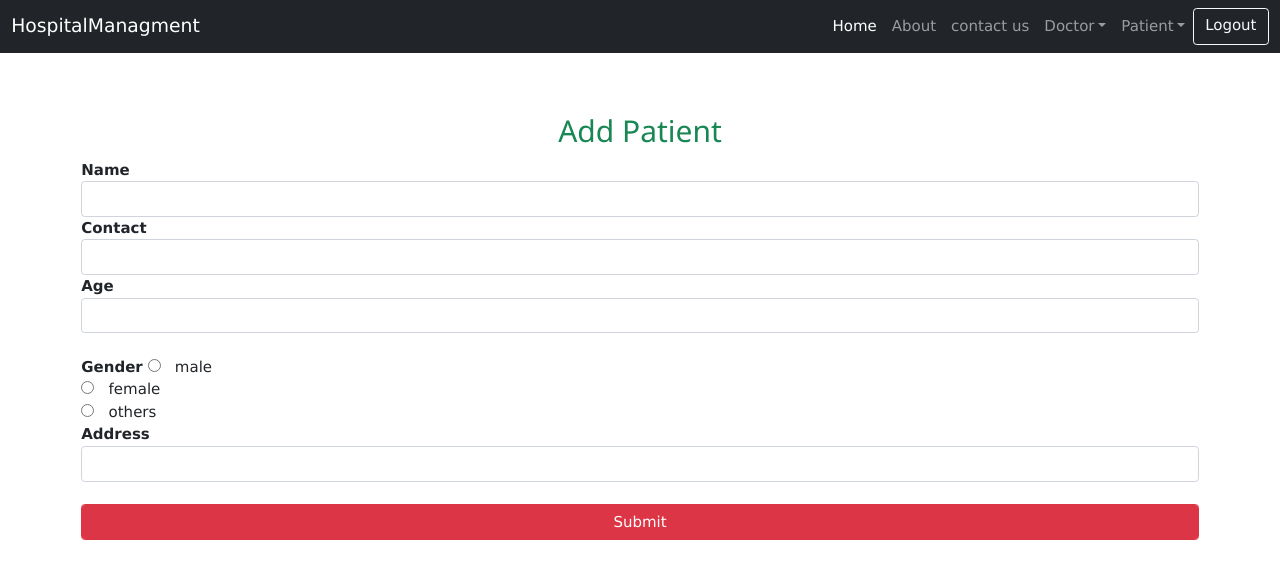
After one commit to ibibeklamichhane/Hospitalmanagement, a Django app: page /add_patient/ in a window 1280 px wide. The commit adds this page. Shown: the top 579 px of the page. Run offline with Django 3.2, Linux system fonts and the light colour scheme; a user stored in the database is signed in; some libraries are stand-ins or nearby versions.

Commit message:
completed patient feature

```diff
--- /dev/null
+++ b/hospitalmanagement/hospital/templates/hospital/add_patient.html
@@ -0,0 +1,56 @@
+{% extends 'hospital/base.html' %}
+{% load static %}
+
+{% block content %}
+
+
+
+
+<div class="container" style="margin-top: 60px;">
+<h2 class="text-center text-success font-weight-bold">Add Patient</h2>
+<form method="POST">
+	{% csrf_token %}
+	<label><b>Name</b></label>
+	<input type = text name="name" class="form-control" required>
+	<label><b>Contact</b></label>
+	<input type="text" name="contact" class="form-control" required>
+	<label><b>Age</b></label>
+	<input type="text" name="age" class="form-control" required>
+	<br>
+    <label><b>Gender</b></label>
+
+
+
+	<input type="radio" id="male" name="gender" value="male">
+  	<label for="male">male</label><br>
+	<input type="radio" id="female" name="gender" value="female">
+  	<label for="female">female</label><br>
+	<input type="radio" id="others" name="gender" value="others">
+  	<label for="others">others</label><br>
+
+    <label><b>Address</b></label>
+
+	<br>
+
+	<input type="text" name="address" class="form-control" required>
+	<br>
+	<input type= submit value="Submit" class="form-control btn btn-danger">
+</form>
+</div>
+{% ifequal error "no" %}
+<script>
+	alert('Record Saved Successfully');
+	window.location=('(%url 'view_patient' %)');
+</script>
+{% endifequal %}
+
+{% ifequal error "yes" %}
+<script>
+	alert('Something went wrong , Try Again');
+
+</script>
+{%  endifequal %}
+
+
+
+{% endblock%}
--- a/hospitalmanagement/hospital/templates/hospital/navigation.html
+++ b/hospitalmanagement/hospital/templates/hospital/navigation.html
@@ -25,6 +25,12 @@
             <a class="dropdown-item"href="{%url 'view_doctor'%}">View Doctor</a>
            </div>
            </li>
+           <li class="nav-item dropdown"><a class="nav-link dropdown-toggle" data-toggle="dropdown" href="#">Patient</a>
+            <div class="dropdown-menu">
+            <a class="dropdown-item" href="{%url 'add_patient'%}">Add Patient</a>
+            <a class="dropdown-item"href="{%url 'view_patient'%}">View Patient</a>
+           </div>
+           </li>
 
            <li class="nav-item nav navbar-nav">
             <a class= "btn btn-outline-light" type="button" href="{%url 'logout' %}">Logout</a>
--- a/hospitalmanagement/hospital/urls.py
+++ b/hospitalmanagement/hospital/urls.py
@@ -11,7 +11,9 @@ urlpatterns = [
     path('view_doctor/',views.View_Doctor, name='view_doctor' ),
     path('delete_doctor/<int:pid>/',views.Delete_Doctor, name='delete_doctor' ),
 
-
+    path('add_patient/',views.Add_Patient, name='add_patient' ),
+    path('view_patient/',views.View_Patient, name='view_patient' ),
+     path('delete_patient/<int:pid>/',views.Delete_Patient, name='delete_patient' ),
 
     path('login/', auth_views.LoginView.as_view(template_name='hospital/login.html'), name='login'),
     path('logout/', auth_views.LogoutView.as_view(template_name='hospital/logout.html'), name='logout'),
--- a/hospitalmanagement/hospital/views.py
+++ b/hospitalmanagement/hospital/views.py
@@ -16,6 +16,7 @@ def contact(request):
 def register(request):
 	if request.method=="POST":
 		form = Register(request.POST)
+
 		if form.is_valid():
 			print("HELLO")
 			print(form)
@@ -80,3 +81,40 @@ def Delete_Doctor(request,pid):
     doctor = Doctor.objects.get(id=pid)
     doctor.delete()
     return redirect('view_doctor')
+
+def Add_Patient(request):
+    error=""
+    if not request.user.is_staff:
+        return redirect('login')
+
+    if request.method=="POST":
+        n = request.POST['name']
+        c = request.POST['contact']
+        a = request.POST['age']
+        g = request.POST['gender']
+        ad = request.POST['address']
+
+        try:
+            Patient.objects.create(name=n,contact=c,age=a,gender=g,address=ad)
+            error="no"
+        except:
+            error="yes"
+    d = {'error':error}
+    return render(request,'hospital/add_patient.html',d)
+
+
+def View_Patient(request):
+    if not request.user.is_staff:
+        return redirect('login')
+
+    pat = Patient.objects.all()
+    d = {'pat':pat}
+    return render(request,'hospital/view_patient.html',d)
+
+def Delete_Patient(request,pid):
+    if not request.user.is_staff:
+        return redirect('login')
+
+    patient = Patient.objects.get(id=pid)
+    patient.delete()
+    return redirect('view_patient')
```
Also changed, not shown: hospitalmanagement/hospital/templates/hospital/view_patient.html (added, +47 -0 lines), hospitalmanagement/db.sqlite3, hospitalmanagement/hospital/templates/hospital/delete_patient.html (added).
